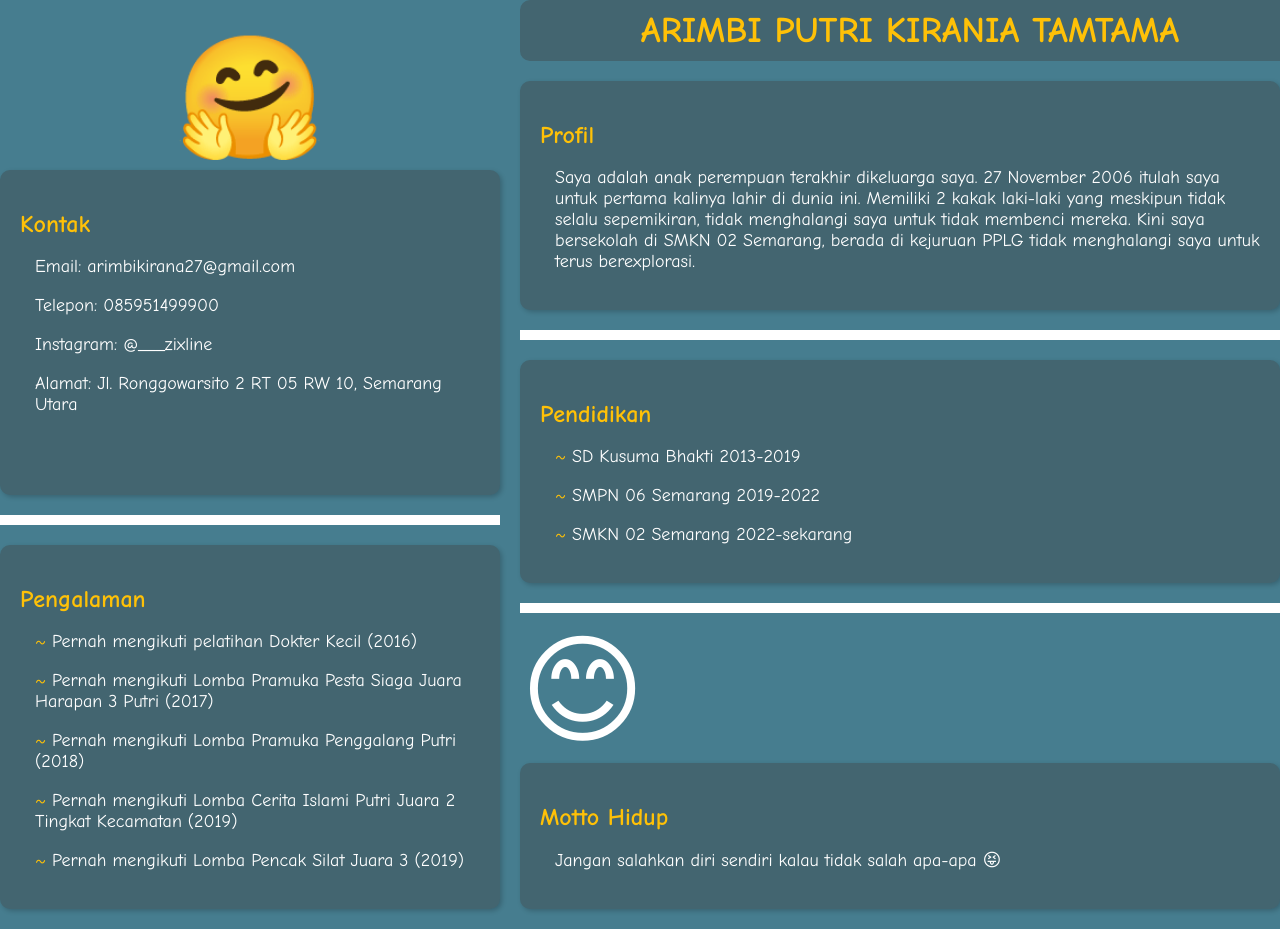
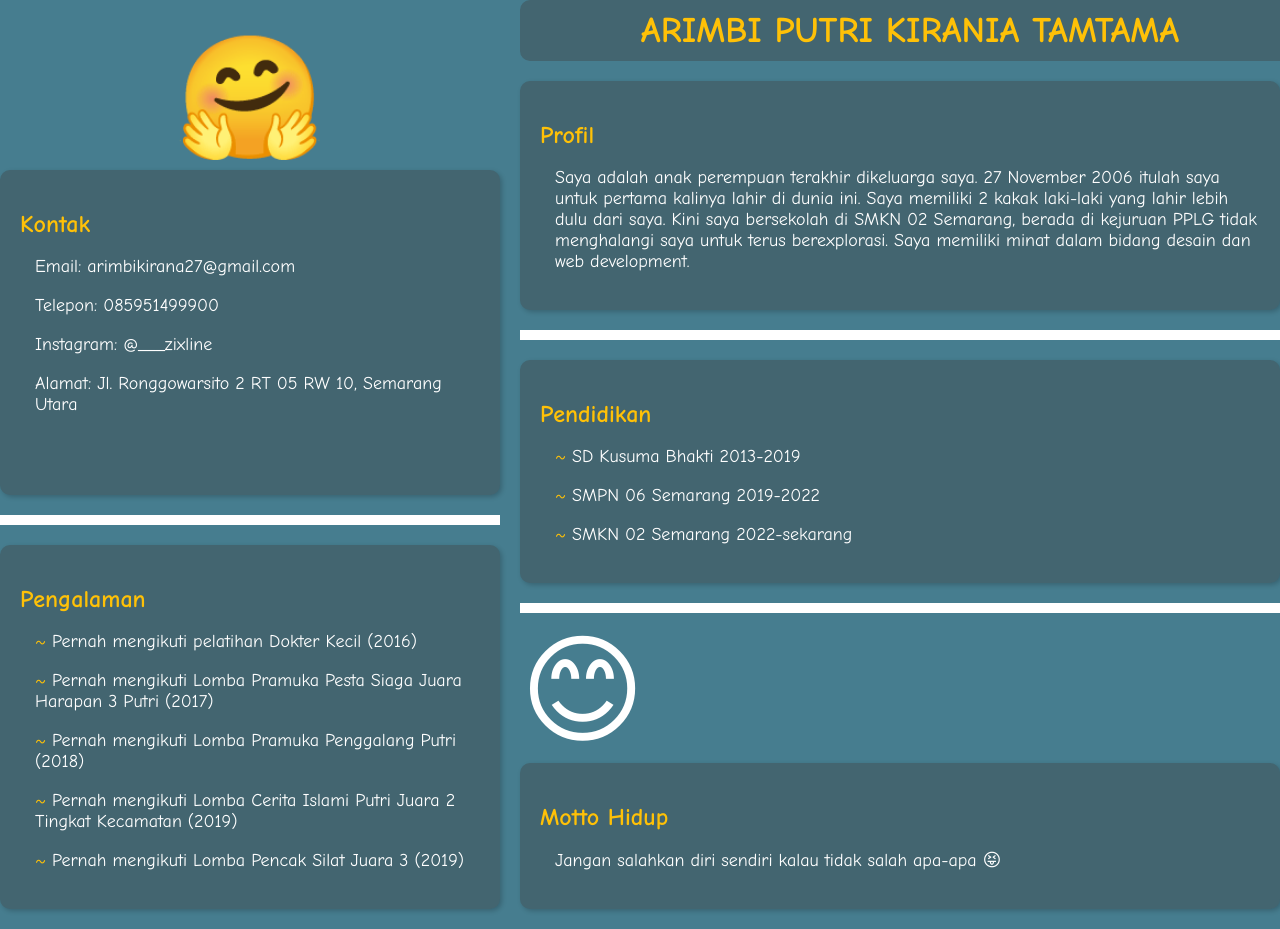
Before and after one commit to dlveer/My_Portofolio, a plain HTML site: page index.html in a window 1280 px wide. Drawn offline with Linux system fonts and the light colour scheme.

Commit message:
Update index.html

```diff
--- a/index.html
+++ b/index.html
@@ -134,7 +134,7 @@
             <h1>Arimbi Putri Kirania Tamtama</h1>
             <div class="profile">
                 <h2>Profil</h2>
-                <p>Saya adalah anak perempuan terakhir dikeluarga saya. 27 November 2006 itulah saya untuk pertama kalinya lahir di dunia ini. Memiliki 2 kakak laki-laki yang meskipun tidak selalu sepemikiran, tidak menghalangi saya untuk tidak membenci mereka. Kini saya bersekolah di SMKN 02 Semarang, berada di kejuruan PPLG tidak menghalangi saya untuk terus berexplorasi.</p>
+                <p>Saya adalah anak perempuan terakhir dikeluarga saya. 27 November 2006 itulah saya untuk pertama kalinya lahir di dunia ini. Saya memiliki 2 kakak laki-laki yang lahir lebih dulu dari saya. Kini saya bersekolah di SMKN 02 Semarang, berada di kejuruan PPLG tidak menghalangi saya untuk terus berexplorasi. Saya memiliki minat dalam bidang desain dan web development.</p>
             </div>
             <div class="separator"></div>
             <div class="education">
```
